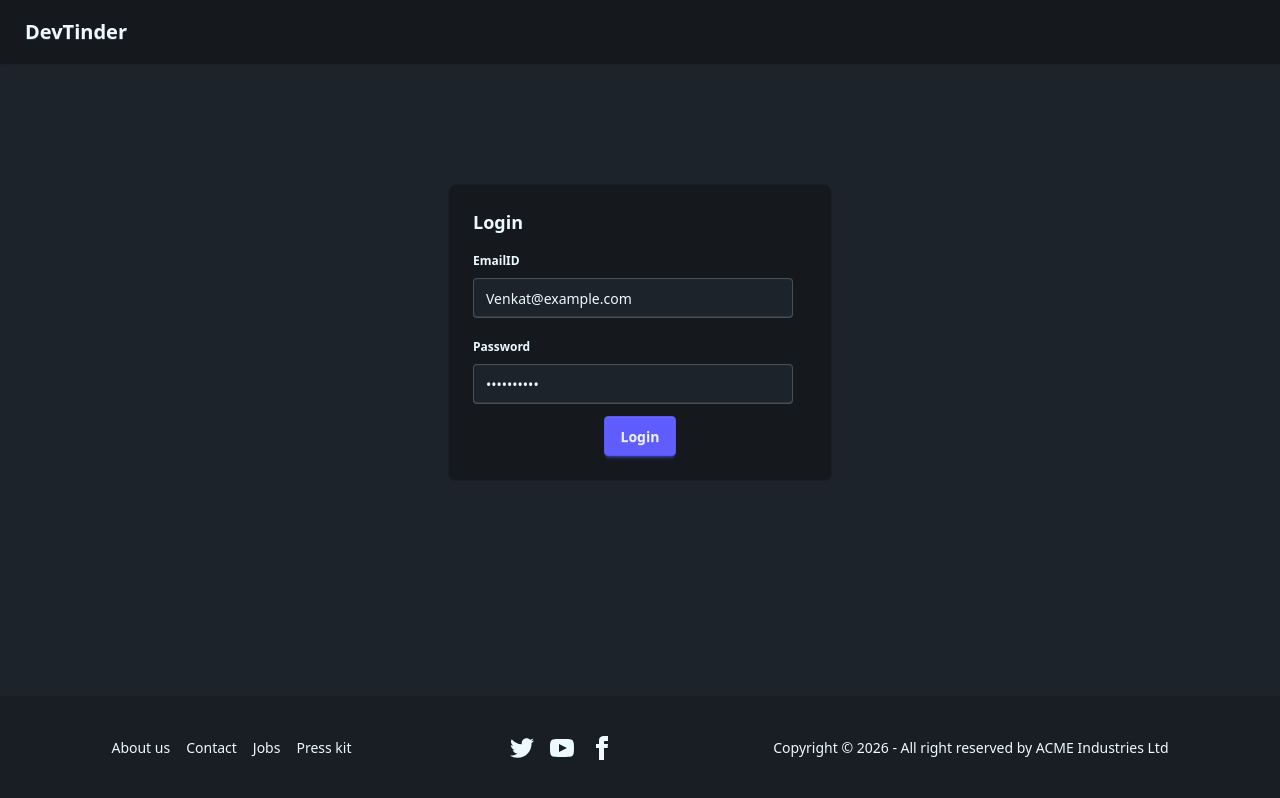
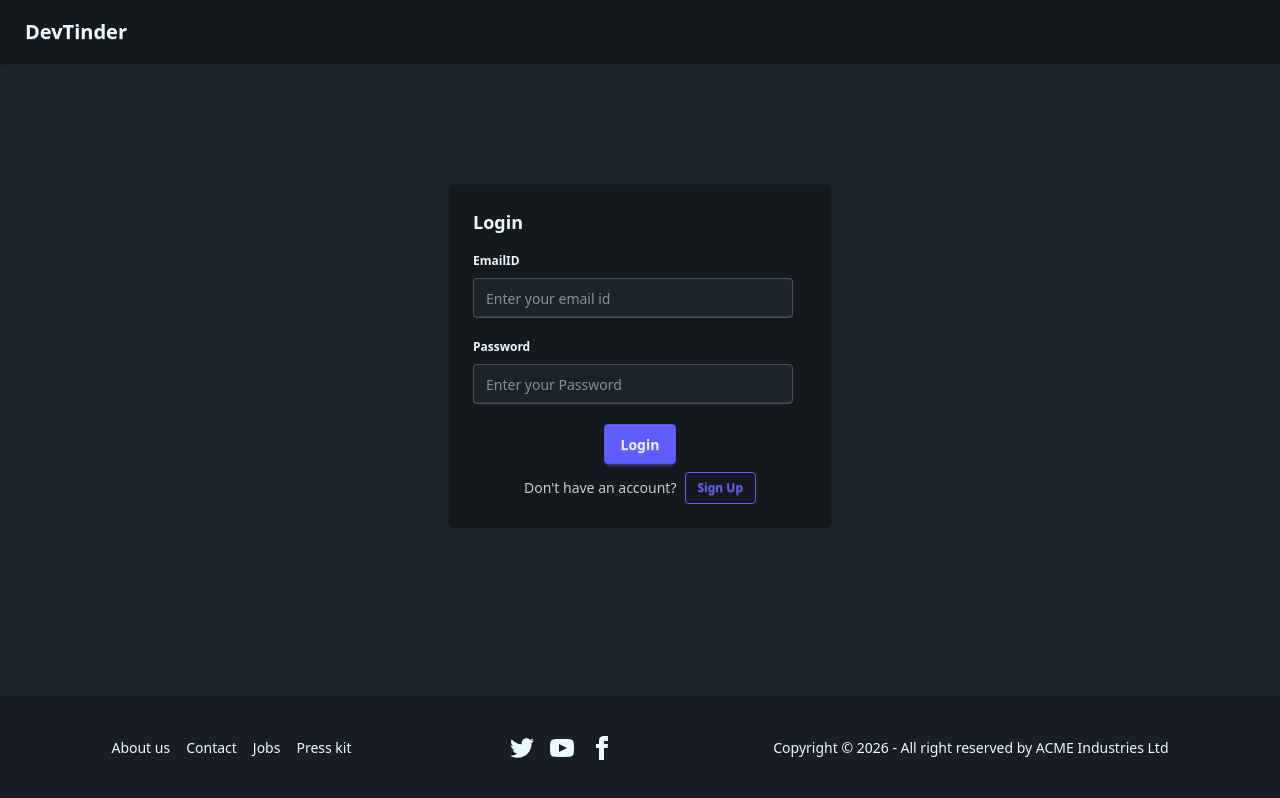
Before and after one commit to venkatsaireddy1234/DevTinder-web, a React (Vite) app: page /login in a window 1280 px wide. Built offline with nearby package versions, Linux system fonts and the light colour scheme; no server answers.

Commit message:
Feat :  Added Singup implementation

```diff
--- a/src/components/Login.jsx
+++ b/src/components/Login.jsx
@@ -1,12 +1,16 @@
 import axios from "axios";
 import { useState } from "react";
 import { useDispatch, useSelector } from "react-redux";
-import {addUser} from "../utils/userSlice"
+import { addUser } from "../utils/userSlice";
 import { useNavigate } from "react-router";
 import { BASE_URL } from "../utils/constants";
 const Login = () => {
-  const [email, setEmailId] = useState("Venkat@example.com");
-  const [password, setPassword] = useState("Venkat@123");
+  const [firstName, setFirstName] = useState("");
+  const [lastName, setLastName] = useState("");
+  const [email, setEmailId] = useState("");
+  const [password, setPassword] = useState("");
+  const [isLoginForm, setIsLoginForm] = useState(true);
+  const [error, setError] = useState("");
   const user = useSelector((state) => state.user);
   const dispatch = useDispatch();
   const navigate = useNavigate();
@@ -22,12 +26,13 @@ const Login = () => {
           withCredentials: true,
         },
       );
-      dispatch(addUser(res.data));
+      dispatch(addUser(res?.data?.data));
       setEmailId("");
       setPassword("");
-      navigate("/")
+      navigate("/");
     } catch (err) {
       if (err.response) {
+        setError(err.response.data)
         console.log("Response error:", err.response.status, err.response.data);
       } else if (err.request) {
         console.log(
@@ -38,11 +43,45 @@ const Login = () => {
       }
     }
   };
+  const handleSignup = async () =>{
+    try{
+      const res = await axios.post(BASE_URL + "/signup", {firstName, lastName, email, password}, {withCredentials: true});
+      dispatch(addUser(res.data));
+      navigate("/profile")
+    }catch(err){
+      setError(err.message)
+    }
+  }
   return (
     <div className="flex justify-center mt-20">
       <div className="card card-border bg-base-300 w-96 my-10">
         <div className="card-body ">
-          <h2 className="card-title">Login</h2>
+          <h2 className="card-title">{isLoginForm ? "Login" : "Sign Up"}</h2>
+          {!isLoginForm && (
+            <>
+              <fieldset className="fieldset">
+                <legend className="fieldset-legend">First Name</legend>
+                <input
+                  type="text"
+                  value={firstName}
+                  onChange={(e) => setFirstName(e.target.value)}
+                  className="input"
+                  placeholder="Enter your First Name"
+                />
+              </fieldset>
+              <fieldset className="fieldset">
+                <legend className="fieldset-legend">Last Name</legend>
+                <input
+                  type="text"
+                  value={lastName}
+                  onChange={(e) => setLastName(e.target.value)}
+                  className="input"
+                  placeholder="Enter your Password"
+                />
+              </fieldset>
+            </>
+          )}
+
           <fieldset className="fieldset">
             <legend className="fieldset-legend">EmailID</legend>
             <input
@@ -63,15 +102,29 @@ const Login = () => {
               placeholder="Enter your Password"
             />
           </fieldset>
+          <div className="text-red-500">
+            <span>{error}</span>
+          </div>
           <div className="card-actions justify-center">
-            <button className="btn btn-primary" onClick={handleLogin}>
-              Login
+            <button className="btn btn-primary" onClick={isLoginForm ? handleLogin : handleSignup}>
+              {isLoginForm ? "Login" : "Sign Up"}
+            </button>
+          </div>
+          <div className="card-actions justify-center items-center gap-2">
+            <span className="text-sm opacity-80">
+              {isLoginForm ? "Don't have an account?" : "Already have an account?"}
+            </span>
+            <button
+              className="btn btn-outline btn-primary btn-sm"
+              onClick={() => setIsLoginForm((value) => !value)}
+            >
+              {isLoginForm ? "Sign Up" : "Login"}
             </button>
           </div>
         </div>
       </div>
     </div>
   );
-}
+};
 
 export default Login;
```
